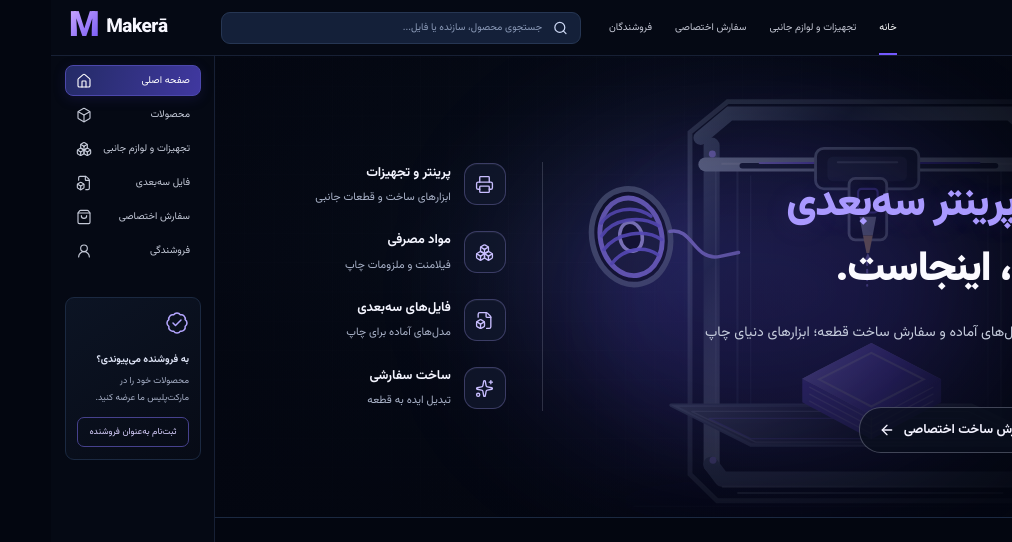
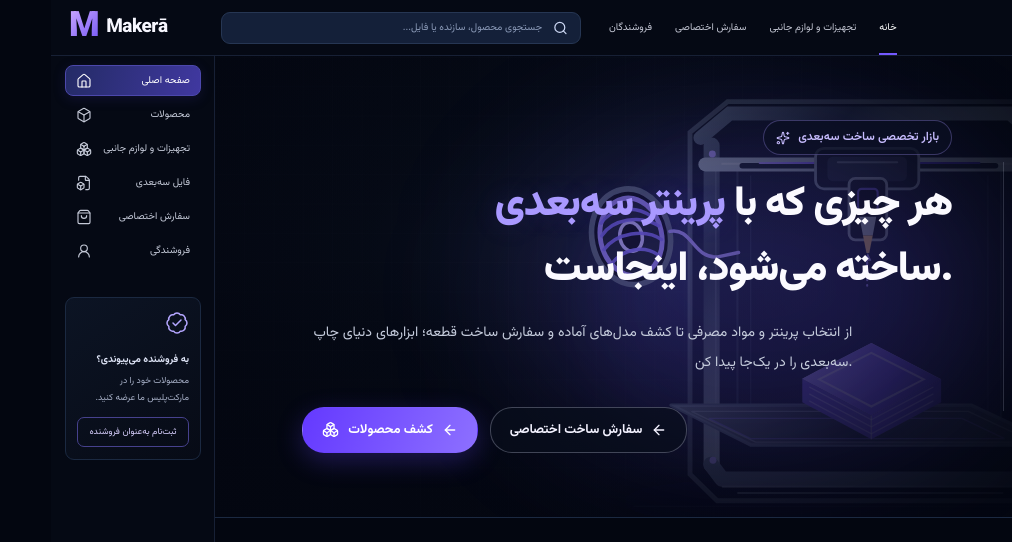
Before and after one commit to ParisaAtaee2000/web-projects, a React (Vite) app in the folder 3d-marketplace/: page / in a window 1280 px wide. Shown: the top 542 px of the page, without its empty margins (268-1280 px from the left). Built offline with nearby package versions, Linux system fonts and the light colour scheme.

Commit message:
Place hero aside features panel on the right

```diff
--- a/3d-marketplace/src/components/hero/hero.css
+++ b/3d-marketplace/src/components/hero/hero.css
@@ -52,7 +52,7 @@
   position: relative;
   z-index: 1;
   display: grid;
-  direction: rtl;
+  direction: ltr;
   grid-template-columns: minmax(0, 1fr) minmax(220px, 270px);
   align-items: center;
   gap: clamp(28px, 4vw, 58px);
```
